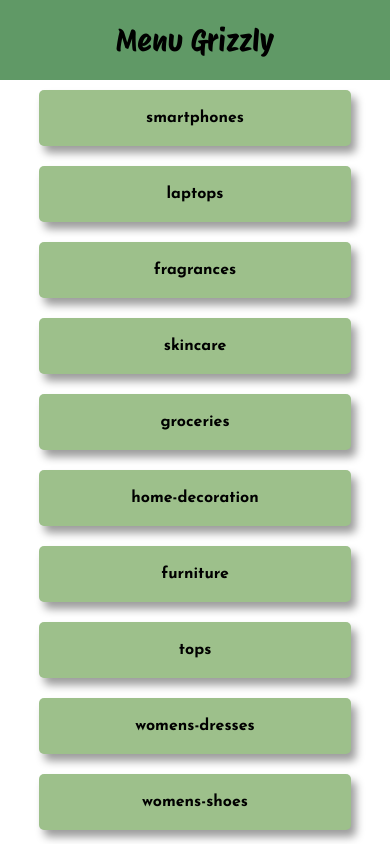
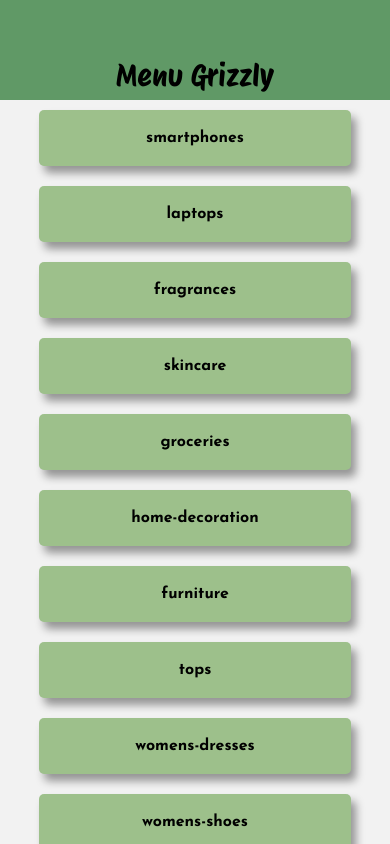
Before and after one commit to dmbruno/ReactNative-DiegoBruno, a React Native app: screen /Home in a window 390 px wide. Shown: the top 844 px of the page. Built offline with nearby package versions, Linux system fonts and the light colour scheme.

Commit message:
route y estilos

```diff
--- a/App.js
+++ b/App.js
@@ -1,22 +1,22 @@
 
-import { SafeAreaView, StyleSheet, useWindowDimensions } from 'react-native';
-import Home from './src/Screens/Home';
+import { useWindowDimensions } from 'react-native';
 import { useEffect, useState } from 'react';
-import ProductsByCategory from "./src/Screens/ProductsByCategory"
+import { StatusBar } from 'expo-status-bar';
+import colors from './src/utils/Global/Colors';
 import { useFonts } from "expo-font"
 import { fontsCollection } from './src/utils/Global/fonts';
-import ProductDetail from './src/Screens/ProductDetail';
-import { StatusBar } from 'expo-status-bar';
-import colors from './src/utils/Global/Colors';
+import MainNavigator from './src/Components/Navigator/MainNavigator';
+
+
+
 
 
 export default function App() {
 
   const [fontsLoaded] = useFonts(fontsCollection)
-  const [categorySelected, setCategorySeleted] = useState("")
-  const [productId, setProductId] = useState(0)
   const { width, height } = useWindowDimensions()
   const [portrait, setPortrait] = useState(true)
+
 
   useEffect(() => {
     if (width > height) setPortrait(false)
@@ -27,36 +27,12 @@ export default function App() {
 
   if (!fontsLoaded) return null
 
-  const selectedCategoryState = (category) => {
-    setCategorySeleted(category)
-  }
 
-  const selectedProductId = (id) => {
-    setProductId(id)
-  }
 
   return (
     <>
       <StatusBar backgroundColor={colors.green2} />
-      <SafeAreaView>
-        {categorySelected ?
-          productId ?
-            <ProductDetail
-            productId={productId}
-            portrait={portrait}
-            />
-            :
-            <ProductsByCategory
-              selectedProductId={selectedProductId}
-              categorySelected={categorySelected} />
-          :
-          <Home selectedCategoryState={selectedCategoryState} />}
-
-      </SafeAreaView>
+      <MainNavigator/>
     </>
   );
 }
-
-const styles = StyleSheet.create({
-
-});
--- a/package.json
+++ b/package.json
@@ -9,11 +9,15 @@
     "web": "expo start --web"
   },
   "dependencies": {
+    "@react-navigation/native": "^6.1.10",
+    "@react-navigation/native-stack": "^6.9.18",
     "expo": "~50.0.6",
     "expo-font": "^11.10.2",
     "expo-status-bar": "~1.11.1",
     "react": "18.2.0",
-    "react-native": "0.73.4"
+    "react-native": "0.73.4",
+    "react-native-screens": "~3.29.0",
+    "react-native-safe-area-context": "4.8.2"
   },
   "devDependencies": {
     "@babel/core": "^7.20.0"
--- a/src/Components/CardCategory.js
+++ b/src/Components/CardCategory.js
@@ -6,9 +6,9 @@ import Fonts from '../utils/Global/fonts'
 
 
 
-const CardCategory = ({ item, selectedCategoryState }) => {
+const CardCategory = ({ item, navigation }) => {
     return (
-        <Pressable onPress={()=> selectedCategoryState(item)}>
+        <Pressable onPress={()=> navigation.navigate("ProductsByCategory",{categorySelected:item})}>
             <ShadowPrimary style={styles.container}>
                 <Text style={styles.text}>{item}</Text>
             </ShadowPrimary>
--- a/src/Components/Categories.js
+++ b/src/Components/Categories.js
@@ -2,13 +2,13 @@ import { StyleSheet, View, FlatList } from 'react-native'
 import categories from "../utils/data/categories.json"
 import CardCategory from './CardCategory'
 
-const Categories = ({selectedCategoryState}) => {
+const Categories = ({navigation}) => {
     return (
         <View>
             <FlatList
                 data={categories}
                 keyExtractor={item => item}
-                renderItem={({ item }) => <CardCategory item={item} selectedCategoryState={selectedCategoryState}/>}
+                renderItem={({ item }) => <CardCategory item={item} navigation={navigation} />}
             />
         </View>
     )
--- a/src/Components/Header.js
+++ b/src/Components/Header.js
@@ -1,11 +1,15 @@
-import { Platform, StyleSheet, Text, View } from 'react-native'
+import { Platform, Pressable, StyleSheet, Text, View } from 'react-native'
 import colors from "../utils/Global/Colors"
 import Fonts from '../utils/Global/fonts'
+import {Ionicons} from "@expo/vector-icons"
 
-
-const Header = ({title}) => {
+const Header = ({title, navigation}) => {
     return (
         <View style={styles.container}>
+            {navigation.canGoBack() &&
+            <Pressable style={styles.goBack} onPress={()=> navigation.goBack()}>
+                <Ionicons name="arrow-back-circle-sharp" size={30} color="black"/>
+            </Pressable>}
             <Text style={styles.text}>{title}</Text>
         </View>
     )
@@ -16,14 +20,21 @@ export default Header
 const styles = StyleSheet.create({
     container:{
         backgroundColor: colors.green2,
-        height: 80,
+        height: 100,
         paddingTop: Platform.OS === "android" ? statusbar.currentHeight : 0,
         width:"100%",
         justifyContent:"center",
-        alignItems:"center"
+        alignItems:"center",
+        position:"relative"
     },
     text:{
         fontSize:30,
-        fontFamily:Fonts.ProtestRiotRegular
+        fontFamily:Fonts.ProtestRiotRegular,
+        paddingTop:50
+    },
+    goBack:{
+        position:"absolute",
+        left: 15,
+        bottom:8
     }
 })
--- /dev/null
+++ b/src/Components/Navigator/MainNavigator.js
@@ -0,0 +1,38 @@
+import ProductsByCategory from "../../Screens/ProductsByCategory"
+import ProductDetail from "../../Screens/ProductDetail"
+import Header from '../../Components/Header'
+import { NavigationContainer } from "@react-navigation/native"
+import { createNativeStackNavigator } from '@react-navigation/native-stack'
+import Home from '../../Screens/Home';
+
+
+const Stack = createNativeStackNavigator()
+
+const MainNavigator = () => {
+    return (
+        <>
+            <NavigationContainer>
+                <Stack.Navigator
+                    initialRouteName='Home'
+                    screenOptions={({ route, navigation }) => {
+                        return {
+                            header: () => {
+                                return <Header
+                                    navigation={navigation}
+                                    title={route.name === "Home" ? "Menu Grizzly" :
+                                        route.name === "ProductsByCategory" ? route.params.categorySelected :
+                                            "Detalle De Producto"} />
+                            }
+                        }
+                    }}
+                >
+                    <Stack.Screen name="Home" component={Home} />
+                    <Stack.Screen name="ProductsByCategory" component={ProductsByCategory} />
+                    <Stack.Screen name="ProductDetail" component={ProductDetail} />
+                </Stack.Navigator>
+            </NavigationContainer>
+        </>
+    )
+}
+
+export default MainNavigator
--- a/src/Components/ProductCategory.js
+++ b/src/Components/ProductCategory.js
@@ -2,10 +2,10 @@ import { StyleSheet, Text, View, Image, Pressable } from 'react-native'
 import colors from '../utils/Global/Colors'
 
 
-const ProductCategory = ({item, selectedProductId}) => {
+const ProductCategory = ({ item, navigation }) => {
     return (
-        <Pressable onPress={()=>selectedProductId(item.id)} style={styles.container}>
-            <Image style={styles.image} source={{uri:item.thumbnail}} resizeMode='stretch'/>
+        <Pressable onPress={() => navigation.navigate("ProductDetail", { productId: item.id })} style={styles.container}>
+            <Image style={styles.image} source={{ uri: item.thumbnail }} resizeMode='stretch' />
             <Text style={styles.text}>{item.title}</Text>
         </Pressable>
     )
@@ -14,25 +14,25 @@ const ProductCategory = ({item, selectedProductId}) => {
 export default ProductCategory
 
 const styles = StyleSheet.create({
-    container:{
+    container: {
         backgroundColor: colors.green1,
-        width:"80%",
-        marginHorizontal:"10%",
-        padding:10,
-        marginVertical:10,
-        borderRadius:5,
-        flexDirection:"row",
-        alignItems:"center",
-        gap:10
+        width: "80%",
+        marginHorizontal: "10%",
+        padding: 10,
+        marginVertical: 10,
+        borderRadius: 5,
+        flexDirection: "row",
+        alignItems: "center",
+        gap: 10
     },
-    text:{
-        width:"60%",
-        fontSize:16,
+    text: {
+        width: "60%",
+        fontSize: 16,
 
     },
-    image:{
-        width:90,
-        height:90,
-        borderRadius:5
+    image: {
+        width: 90,
+        height: 90,
+        borderRadius: 5
     }
 })
--- a/src/Screens/Home.js
+++ b/src/Screens/Home.js
@@ -5,13 +5,11 @@ import Search from '../Components/Search'
 
 
 
-const Home = ({selectedCategoryState}) => {
+const Home = ({navigation}) => {
 
     return (
         <>
-            <Header title="Menu Grizzly" />
-
-            <Categories selectedCategoryState={selectedCategoryState}/>
+            <Categories navigation={navigation}/>
         </>
     )
 }
--- a/src/Screens/ProductDetail.js
+++ b/src/Screens/ProductDetail.js
@@ -7,7 +7,9 @@ import Fonts from '../utils/Global/fonts';
 
 
 
-const ProductDetail = ({ productId, portrait }) => {
+const ProductDetail = ({ portrait, route }) => {
+    const {productId} = route.params
+
     const [product, setProduct] = useState({})
 
 
@@ -19,7 +21,7 @@ const ProductDetail = ({ productId, portrait }) => {
 
     return (
         <View style={styles.container}>
-            <Header title="Detalle de producto" />
+
             <View style={[styles.content, !portrait && { flexDirection: "row", gap:10 }]}>
                 <Image
                     style={[styles.image, !portrait && { height: 180, width: "50%" }]}
@@ -32,7 +34,6 @@ const ProductDetail = ({ productId, portrait }) => {
                         <Text>{product.description}</Text>
                     </View>
                     <View style={[styles.containerText2,!portrait&&{width:"60%"}]}>
-
                         <Text style={styles.price}>$ {product.price}</Text>
                         <Pressable>
                             <Text style={styles.buyNow}>Buy Now</Text>
@@ -54,25 +55,32 @@ const styles = StyleSheet.create({
     },
     image: {
         width: "100%",
-        height: 300,
+        height: "100%",
+
+
 
     },
     containerText: {
-        gap: 25,
+        gap:5,
         paddingHorizontal: 5,
-        paddingVertical: 25
+        paddingVertical: 25,
+        bottom:15
     },
     containerText2: {
+        gap:20,
         flexDirection: "row",
-        justifyContent: "space-evenly"
+        justifyContent: "space-between",
+        bottom: 25
     },
     title: {
+        top:-5,
         fontSize: 20,
         fontWeight: "bold",
         fontFamily: Fonts.ProtestRiotRegular
     },
     price: {
-        fontSize: 30
+        fontSize:20,
+        gap:10
     },
     buyNow: {
         color: "white",
--- a/src/Screens/ProductsByCategory.js
+++ b/src/Screens/ProductsByCategory.js
@@ -6,7 +6,8 @@ import ProductCategory from '../Components/ProductCategory'
 import Search from '../Components/Search'
 
 
-const ProductsByCategory = ({ categorySelected, selectedProductId }) => {
+const ProductsByCategory = ({navigation, route }) => {
+  const {categorySelected} = route.params
 
   const [productsFiltered, setProductsFiltered] = useState([])
   const [keyword, setKeyword] = useState("")
@@ -26,12 +27,12 @@ const ProductsByCategory = ({ categorySelected, selectedProductId }) => {
 
   return (
     <>
-      <Header title={categorySelected} />
+
       <Search handleKeyWord={handleKeyWord} />
       <FlatList
         data={productsFiltered}
         keyExtractor={item => item.id}
-        renderItem={({ item }) => <ProductCategory selectedProductId={selectedProductId} item={item} />}
+        renderItem={({ item }) => <ProductCategory  item={item} navigation={navigation}/>}
       />
     </>
   )
```
Also changed, not shown: 1 other file (tests, documents, lock files or other folders).
